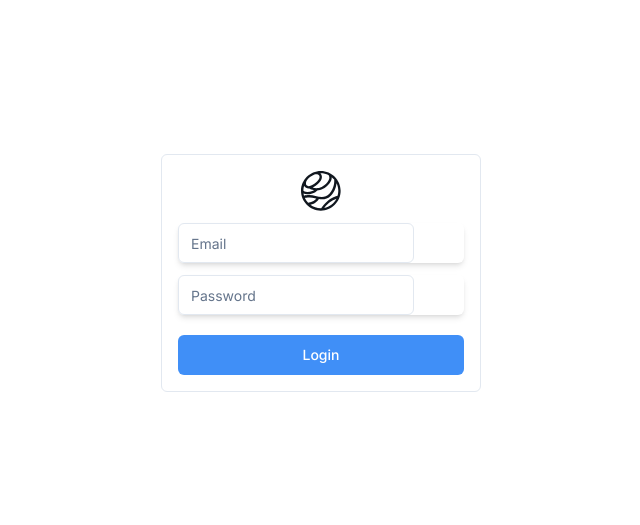
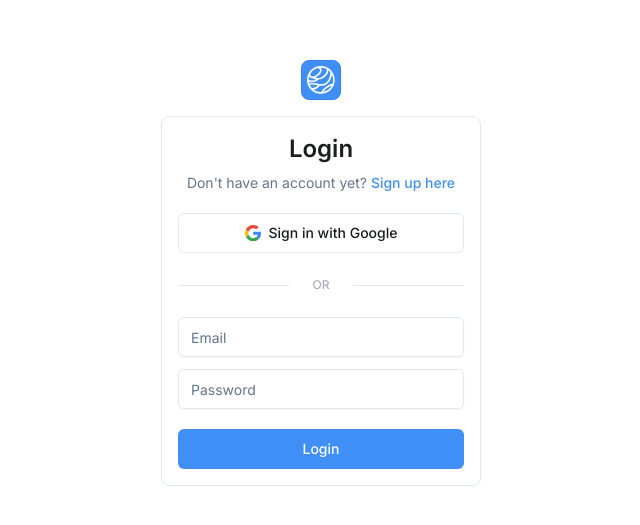
Before and after one commit to astronomyf/location-saver, a Next.js app: page /login in a window 1280 px wide. Shown: the part 127-652 px from the top of the page, without its empty margins (319-959 px from the left). Built offline with nearby package versions, Linux system fonts and the light colour scheme.

Commit message:
feat: firebase, auth

```diff
--- a/app/(auth)/login/page.tsx
+++ b/app/(auth)/login/page.tsx
@@ -1,18 +1,41 @@
 "use client";
 
+import GoogleButton from "@/components/auth/google-button";
 import Logo from "@/components/logo";
 import { Button } from "@/components/ui/button";
 import { Input } from "@/components/ui/input";
+import Link from "next/link";
 
 export default function LoginPage() {
   return (
     <div className="h-screen w-screen flex flex-col justify-center items-center">
-      <div className="w-full h-fit border border-slate-200 rounded-md p-4 max-w-xs flex flex-col gap-y-3 bg-background">
-        <Logo className="w-10 h-10 mx-auto" />
-        <Input placeholder="Email" width="full" />
-        <Input placeholder="Password" width="full" />
+      <Logo className="w-10 h-10 mx-auto mb-4" withBackground />
+      <div className="w-full h-fit border border-slate-200 rounded-lg p-4 max-w-xs flex flex-col gap-y-3 bg-background">
+        <div className="flex flex-col text-center">
+          <h1 className="font-semibold text-2xl">Login</h1>
+          <p className="text-muted-foreground text-sm mt-2">
+            Don&apos;t have an account yet?
+            <Link
+              href="/signup"
+              className="text-primary decoration-2 hover:underline font-medium ml-1"
+            >
+              Sign up here
+            </Link>
+          </p>
+        </div>
+        <div className="flex flex-col gap-y-3 mt-2">
+          <GoogleButton label="Sign in with Google" />
+        </div>
+        <div className="py-3 flex items-center text-xs text-gray-400 uppercase before:flex-[1_1_0%] before:border-t before:border-gray-200 before:mr-6 after:flex-[1_1_0%] after:border-t after:border-gray-200 after:ml-6">
+          Or
+        </div>
 
-        <Button className="w-full mt-2">Login</Button>
+        <div className="flex flex-col gap-y-3">
+          <Input placeholder="Email" width="full" />
+          <Input type="password" placeholder="Password" width="full" />
+
+          <Button className="w-full mt-2">Login</Button>
+        </div>
       </div>
     </div>
   );
--- /dev/null
+++ b/app/(auth)/signup/page.tsx
@@ -0,0 +1,85 @@
+"use client";
+
+import GoogleButton from "@/components/auth/google-button";
+import Logo from "@/components/logo";
+import { Button } from "@/components/ui/button";
+import { Input } from "@/components/ui/input";
+import { createUserWithEmail } from "@/lib/auth/createUserWithEmail";
+import Link from "next/link";
+import { useForm } from "react-hook-form";
+
+type SignupFormData = {
+  email: string;
+  password: string;
+  confirmPassword: string;
+};
+
+export default function SignupPage() {
+  const {
+    register,
+    handleSubmit,
+    formState: { errors },
+  } = useForm<SignupFormData>();
+
+  const onSubmit = async (data: SignupFormData) =>
+    await createUserWithEmail(data.email, data.password);
+
+  return (
+    <div className="h-screen w-screen flex flex-col justify-center items-center">
+      <Logo className="w-10 h-10 mx-auto mb-4" withBackground />
+      <div className="w-full h-fit border border-slate-200 rounded-lg p-4 max-w-xs flex flex-col gap-y-3 bg-background">
+        <div className="flex flex-col text-center">
+          <h1 className="font-semibold text-2xl">Sign up</h1>
+          <p className="text-muted-foreground text-sm mt-2">
+            Already have an account?
+            <Link
+              href="/login"
+              className="text-primary decoration-2 hover:underline font-medium ml-1"
+            >
+              Login here
+            </Link>
+          </p>
+        </div>
+        <div className="flex flex-col gap-y-3 mt-2">
+          <GoogleButton label="Sign up with Google" />
+        </div>
+        <div className="py-3 flex items-center text-xs text-gray-400 uppercase before:flex-[1_1_0%] before:border-t before:border-gray-200 before:mr-6 after:flex-[1_1_0%] after:border-t after:border-gray-200 after:ml-6">
+          Or
+        </div>
+        <form
+          className="flex flex-col gap-y-3"
+          onSubmit={handleSubmit(onSubmit)}
+        >
+          <Input
+            placeholder="Email"
+            width="full"
+            error={errors.email?.message}
+            {...register("email", { required: "Email is required" })}
+          />
+          <Input
+            type="password"
+            placeholder="Password"
+            width="full"
+            error={errors.password?.message}
+            {...register("password", { required: "Password is required" })}
+          />
+          <Input
+            type="password"
+            placeholder="Confirm password"
+            width="full"
+            error={errors.confirmPassword?.message}
+            {...register("confirmPassword", {
+              required: "Confirm password is required",
+              validate: (value, formValues) =>
+                value === formValues["password"] || "The passwords must match",
+            })}
+          />
+
+          <Button type="submit" className="w-full mt-2">
+            Sign up
+          </Button>
+        </form>
+      </div>
+    </div>
+  );
+}
--- /dev/null
+++ b/components/auth/google-button.tsx
@@ -0,0 +1,43 @@
+import { Button } from "../ui/button";
+
+interface GoogleButtonProps {
+  label: string;
+  onClick?: () => void;
+  className?: string;
+}
+
+const GoogleButton = ({
+  label,
+  onClick,
+  className = "",
+}: GoogleButtonProps) => (
+  <Button variant="outline" className={className} onClick={onClick}>
+    <svg
+      className="w-4 h-auto mr-2"
+      width="46"
+      height="47"
+      viewBox="0 0 46 47"
+      fill="none"
+    >
+      <path
+        d="M46 24.0287C46 22.09 45.8533 20.68 45.5013 19.2112H23.4694V27.9356H36.4069C36.1429 30.1094 34.7347 33.37 31.5957 35.5731L31.5663 35.8669L38.5191 41.2719L38.9885 41.3306C43.4477 37.2181 46 31.1669 46 24.0287Z"
+        fill="#4285F4"
+      />
+      <path
+        d="M23.4694 47C29.8061 47 35.1161 44.9144 39.0179 41.3012L31.625 35.5437C29.6301 36.9244 26.9898 37.8937 23.4987 37.8937C17.2793 37.8937 12.0281 33.7812 10.1505 28.1412L9.88649 28.1706L2.61097 33.7812L2.52296 34.0456C6.36608 41.7125 14.287 47 23.4694 47Z"
+        fill="#34A853"
+      />
+      <path
+        d="M10.1212 28.1413C9.62245 26.6725 9.32908 25.1156 9.32908 23.5C9.32908 21.8844 9.62245 20.3275 10.0918 18.8588V18.5356L2.75765 12.8369L2.52296 12.9544C0.909439 16.1269 0 19.7106 0 23.5C0 27.2894 0.909439 30.8731 2.49362 34.0456L10.1212 28.1413Z"
+        fill="#FBBC05"
+      />
+      <path
+        d="M23.4694 9.07688C27.8699 9.07688 30.8622 10.9863 32.5344 12.5725L39.1645 6.11C35.0867 2.32063 29.8061 0 23.4694 0C14.287 0 6.36607 5.2875 2.49362 12.9544L10.0918 18.8588C11.9987 13.1894 17.25 9.07688 23.4694 9.07688Z"
+        fill="#EB4335"
+      />
+    </svg>
+    {label}
+  </Button>
+);
+
+export default GoogleButton;
--- a/components/map/index.tsx
+++ b/components/map/index.tsx
@@ -49,7 +49,7 @@ const Map = () => {
           }}
           mapStyle={mapStyles[activeMapStyle].url}
           style={{ flex: 1 }}
-          cursor={addPointMode ? "crosshair" : "auto"}
+          cursor={addPointMode ? "crosshair" : undefined}
           onClick={handleOnMapClick}
         >
           {marker && (
--- a/components/ui/button.tsx
+++ b/components/ui/button.tsx
@@ -3,6 +3,7 @@ import { Slot } from "@radix-ui/react-slot";
 import { cva, type VariantProps } from "class-variance-authority";
 
 import { cn } from "@/lib/utils";
+import { CircleNotch } from "@/assets/phosphor-icons";
 
 const buttonVariants = cva(
   "inline-flex items-center justify-center rounded-md text-sm font-medium ring-offset-background transition-colors focus-visible:outline-none focus-visible:ring-2 focus-visible:ring-ring focus-visible:ring-offset-2 disabled:pointer-events-none disabled:opacity-50",
@@ -38,17 +39,37 @@ export interface ButtonProps
   extends React.ButtonHTMLAttributes<HTMLButtonElement>,
     VariantProps<typeof buttonVariants> {
   asChild?: boolean;
+  loading?: boolean;
 }
 
 const Button = React.forwardRef<HTMLButtonElement, ButtonProps>(
-  ({ className, variant, size, asChild = false, ...props }, ref) => {
+  (
+    {
+      className,
+      variant,
+      size,
+      asChild = false,
+      children,
+      loading = false,
+      ...props
+    },
+    ref
+  ) => {
     const Comp = asChild ? Slot : "button";
     return (
       <Comp
-        className={cn(buttonVariants({ variant, size, className }))}
+        className={cn(
+          buttonVariants({ variant, size, className }),
+          loading && "animate-pulse"
+        )}
         ref={ref}
         {...props}
-      />
+      >
+        {loading ? (
+          <CircleNotch className="w-5 h-5 text-white animate-spin mr-2" />
+        ) : null}
+        {children}
+      </Comp>
     );
   }
 );
--- a/components/ui/input.tsx
+++ b/components/ui/input.tsx
@@ -15,23 +15,39 @@ export interface InputProps
   icon?: React.ReactNode;
   actions?: InputActions[];
   containerClassName?: string;
+  error?: boolean | string;
 }
 
 const Input = React.forwardRef<HTMLInputElement, InputProps>(
-  ({ className, type, icon, actions, containerClassName, ...props }, ref) => {
+  (
+    {
+      className,
+      type,
+      icon,
+      actions,
+      containerClassName,
+      error = false,
+      ...props
+    },
+    ref
+  ) => {
     const hasActions = !isEmpty(actions);
 
     return (
-      <div className={cn("flex shadow-md rounded-md", containerClassName)}>
-        <div className="relative">
+      <div className="w-full flex flex-col gap-y-1">
+        <div className={cn("flex shadow-sm rounded-md", containerClassName)}>
+          <div className="relative w-full">
             <input
               type={type}
               className={cn(
-              "focus:z-20 h-10 w-full block bg-background px-3 py-2 text-sm file:border-0 file:bg-transparent file:text-sm file:font-medium placeholder:text-muted-foreground focus-visible:outline-none focus-visible:ring-2 focus-visible:ring-ring disabled:cursor-not-allowed disabled:opacity-50",
+                "focus:z-20 h-10 w-full block bg-background px-3 py-2 text-sm file:border-0 file:bg-transparent file:text-sm file:font-medium placeholder:text-muted-foreground focus-visible:outline-none focus-visible:ring-2 disabled:cursor-not-allowed disabled:opacity-50",
                 icon && "pr-10",
                 hasActions
                   ? "border-y border-l rounded-l-md"
                   : "border rounded-md",
+                error
+                  ? "focus-visible:ring-red-200 !border-red-500"
+                  : "focus-visible:ring-ring",
                 className
               )}
               ref={ref}
@@ -61,6 +77,8 @@ const Input = React.forwardRef<HTMLInputElement, InputProps>(
               </Tooltip>
             ))}
         </div>
+        {error && <div className="text-red-500 text-xs">{error}</div>}
+      </div>
     );
   }
 );
--- /dev/null
+++ b/lib/auth/createUserWithEmail.ts
@@ -0,0 +1,24 @@
+import { createUserWithEmailAndPassword } from "firebase/auth";
+import { auth, db } from "../firebase/config";
+import { addDoc, collection } from "firebase/firestore/lite";
+
+export const createUserWithEmail = async (email: string, password: string) => {
+  try {
+    // Create user
+    const { user } = await createUserWithEmailAndPassword(
+      auth,
+      email,
+      password
+    );
+
+    // Add user to db
+    await addDoc(collection(db, "users"), {
+      email: user.email,
+      name: user?.displayName,
+      createdAt: Date.now(),
+    });
+  } catch (err) {
+    console.error(err);
+    // Add toast here
+  }
+};
--- a/package.json
+++ b/package.json
@@ -20,8 +20,11 @@
     "autoprefixer": "10.4.14",
     "class-variance-authority": "^0.7.0",
     "clsx": "^2.0.0",
+    "date-fns": "^2.30.0",
+    "encoding": "^0.1.13",
     "eslint": "8.45.0",
     "eslint-config-next": "13.4.10",
+    "firebase": "^10.1.0",
     "jotai": "^2.2.2",
     "lodash": "^4.17.21",
     "lucide-react": "^0.260.0",
@@ -31,6 +34,7 @@
     "postcss": "8.4.26",
     "react": "18.2.0",
     "react-dom": "18.2.0",
+    "react-hook-form": "^7.45.2",
     "react-map-gl": "^7.1.3",
     "tailwind-merge": "^1.14.0",
     "tailwindcss": "3.3.3",
--- /dev/null
+++ b/types/firestore/index.ts
@@ -0,0 +1,6 @@
+export interface FirestoreDocument {
+  id: string;
+  createdAt: number;
+}
+
+export * from "./user";
```
Also changed, not shown: lib/firebase/config.ts (added, +25 -0 lines), types/firestore/user.tsx (added, +7 -0 lines), 1 other file (tests, documents, lock files or other folders). Lines whose indentation alone changed are shown as unchanged.
